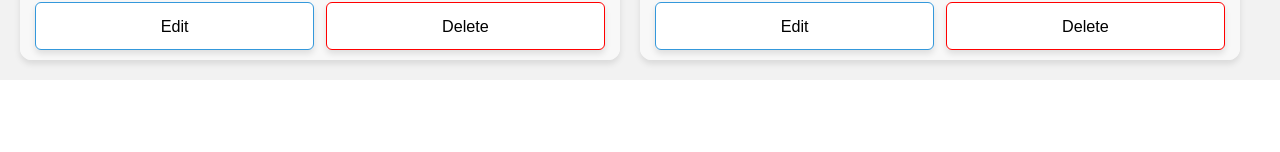
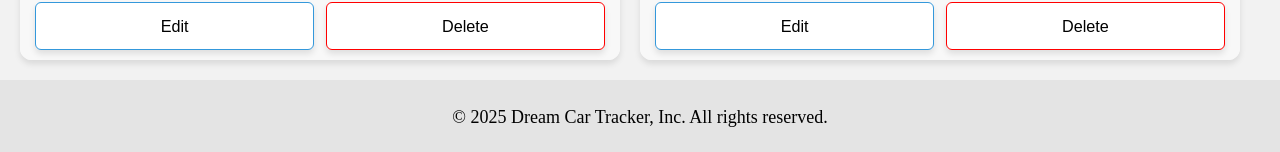
Before and after one commit to rzounlom/dream-car-tracker, a React (Vite) app: page / in a window 1280 px wide. Shown: the part 3327-3479 px from the top of the page. Before the commit the page ends 3407 px from the top, so only its background shows below. Built offline with nearby package versions, Linux system fonts and the light colour scheme; a web font is replaced by a local one.

Commit message:
add footer

```diff
--- a/src/App.tsx
+++ b/src/App.tsx
@@ -2,6 +2,7 @@ import "./App.css";
 
 import CarsList from "./components/cars/CarsList";
 import { FC } from "react";
+import Footer from "./components/footer/Footer";
 import Landing from "./components/landing/Landing";
 import Navbar from "./components/navbar/Navbar";
 
@@ -11,6 +12,7 @@ const App: FC = () => {
       <Navbar />
       <Landing />
       <CarsList />
+      <Footer />
     </div>
   );
 };
--- a/src/components/cars/CarCard.css
+++ b/src/components/cars/CarCard.css
@@ -6,7 +6,6 @@
   display: flex;
   flex-direction: column;
   justify-content: space-between;
-  transition: transform 0.2s ease-in-out;
 }
 
 .car-image {
--- /dev/null
+++ b/src/components/footer/Footer.css
@@ -0,0 +1,7 @@
+footer {
+  height: 75px;
+  display: flex;
+  justify-content: center;
+  align-items: center;
+  background-color: rgba(211, 211, 211, 0.601);
+}
--- /dev/null
+++ b/src/components/footer/Footer.tsx
@@ -0,0 +1,9 @@
+import "./Footer.css";
+
+import { FC } from "react";
+
+const Footer: FC = () => {
+  return <footer>© 2025 Dream Car Tracker, Inc. All rights reserved.</footer>;
+};
+
+export default Footer;
```
